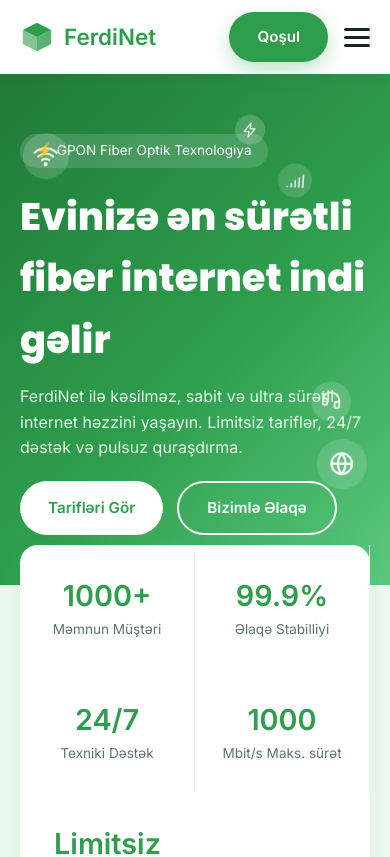
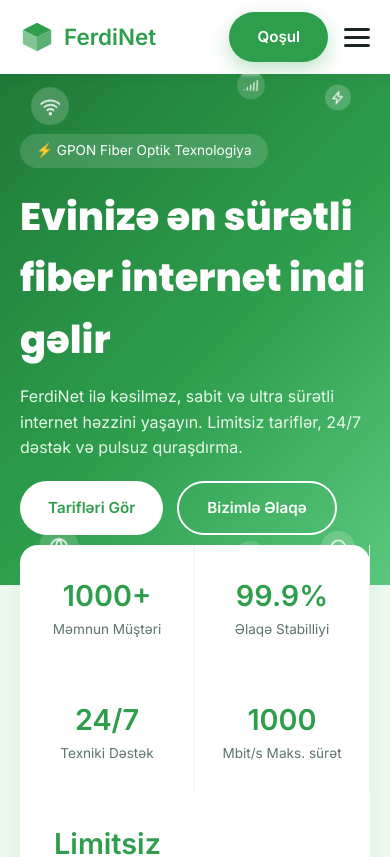
Before and after one commit to Samir210-az/FerdiNet, a Next.js app: page / in a window 390 px wide. Shown: the top 857 px of the page. Built offline with nearby package versions, Linux system fonts and the light colour scheme.

Commit message:
İkonlar yalnız banner-in ən yuxarı/ən aşağı boş (yaşıl) zolaqlarına yerləşdirildi - mətnə dəymir, mobil daxil bütün ekranlarda görünür

```diff
--- a/src/components/BannerDecor.tsx
+++ b/src/components/BannerDecor.tsx
@@ -22,12 +22,12 @@
 };
 
 const PRESETS: { icon: keyof typeof ICONS; top?: string; left?: string; right?: string; bottom?: string; size: number; speed: number; opacity: number }[] = [
-  { icon: "wifi", top: "12%", left: "6%", size: 46, speed: -0.18, opacity: 0.16 },
-  { icon: "headset", top: "62%", right: "10%", size: 40, speed: 0.22, opacity: 0.16 },
-  { icon: "signal", top: "20%", right: "20%", size: 34, speed: -0.12, opacity: 0.14 },
-  { icon: "router", bottom: "10%", left: "16%", size: 42, speed: 0.16, opacity: 0.15 },
-  { icon: "bolt", top: "8%", right: "32%", size: 30, speed: -0.25, opacity: 0.18 },
-  { icon: "globe", bottom: "18%", right: "6%", size: 50, speed: 0.1, opacity: 0.14 },
+  { icon: "wifi", top: "3%", left: "8%", size: 38, speed: -0.18, opacity: 0.18 },
+  { icon: "bolt", top: "4%", right: "10%", size: 26, speed: -0.25, opacity: 0.2 },
+  { icon: "signal", top: "2%", right: "32%", size: 28, speed: -0.12, opacity: 0.16 },
+  { icon: "globe", bottom: "3%", left: "10%", size: 40, speed: 0.1, opacity: 0.16 },
+  { icon: "headset", bottom: "4%", right: "9%", size: 34, speed: 0.22, opacity: 0.18 },
+  { icon: "router", bottom: "2%", right: "32%", size: 30, speed: 0.16, opacity: 0.16 },
 ];
 
 /**
@@ -35,13 +35,14 @@
  * compact=true: kiçik (alt səhifə) banner-lər üçün daha az/kiçik element.
  */
 export default function BannerDecor({ compact = false }: { compact?: boolean }) {
-  const items = compact ? PRESETS.slice(0, 3) : PRESETS;
+  const items = compact ? [PRESETS[0], PRESETS[1], PRESETS[4]] : PRESETS;
   return (
     <>
       {items.map((p, i) => (
         <ParallaxBlob
           key={i}
           speed={p.speed}
+          className="banner-decor-item"
           style={{
             top: p.top,
             left: p.left,
```
